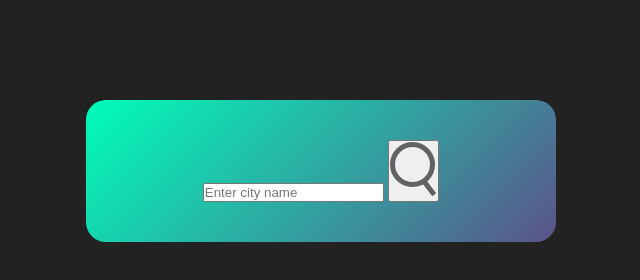
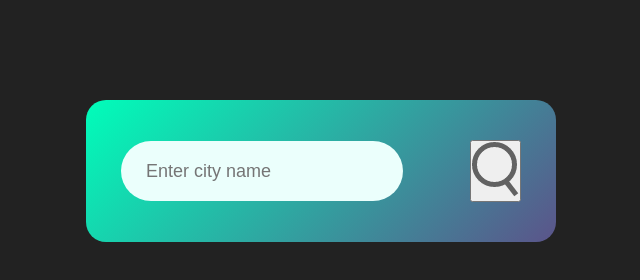
Before and after one commit to josefigarola/JS_Practices, a plain HTML site: page WheatherApp/index.html in a window 1280 px wide. Shown: the whole page, without its empty margins (319-959 px from the left). Drawn offline with Linux system fonts and the light colour scheme; files whose address does not match are found by name.

Commit message:
search bar css

```diff
--- a/WheatherApp/style.css
+++ b/WheatherApp/style.css
@@ -35,3 +35,47 @@ body {
     /* Centering the text content inside the card */
     text-align: center;
 }
+
+/* Styling for the search container */
+.search {
+    /* Take up the full width of its parent container */
+    width: 100%;
+
+    /* Display its children elements in a row with equal space between them */
+    display: flex;
+
+    /* Vertically align the content to the center of the container */
+    align-items: center;
+
+    /* Add space between its children elements */
+    justify-content: space-between;
+}
+
+/* Styling for the search input field */
+.search input {
+    /* Remove the border and outline styles */
+    border: 0;
+    outline: 0;
+
+    /* Set a light background color */
+    background: #ebfffc;
+
+    /* Set the text color to a medium gray */
+    color: #555;
+
+    /* Add padding on the top and bottom and on the left and right */
+    padding: 10px 25px;
+
+    /* Set a fixed height for the input field */
+    height: 60px;
+
+    /* Add rounded corners to the input field */
+    border-radius: 30px;
+
+    /* Add margin to the right of the element */
+    margin-right: 16px;
+
+    /* Set the font size to 18 pixels */
+    font-size: 18px;
+
+}
```
